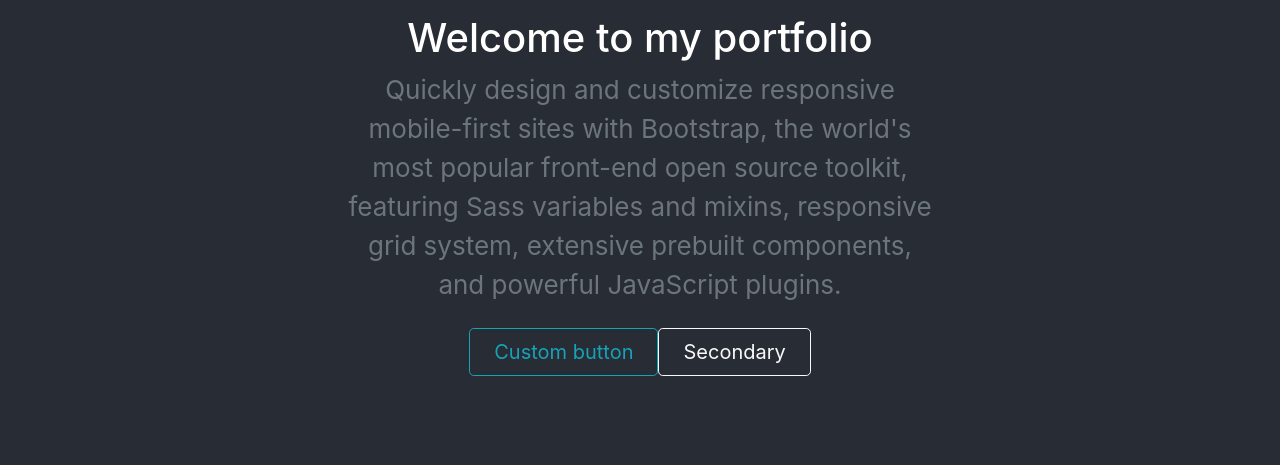
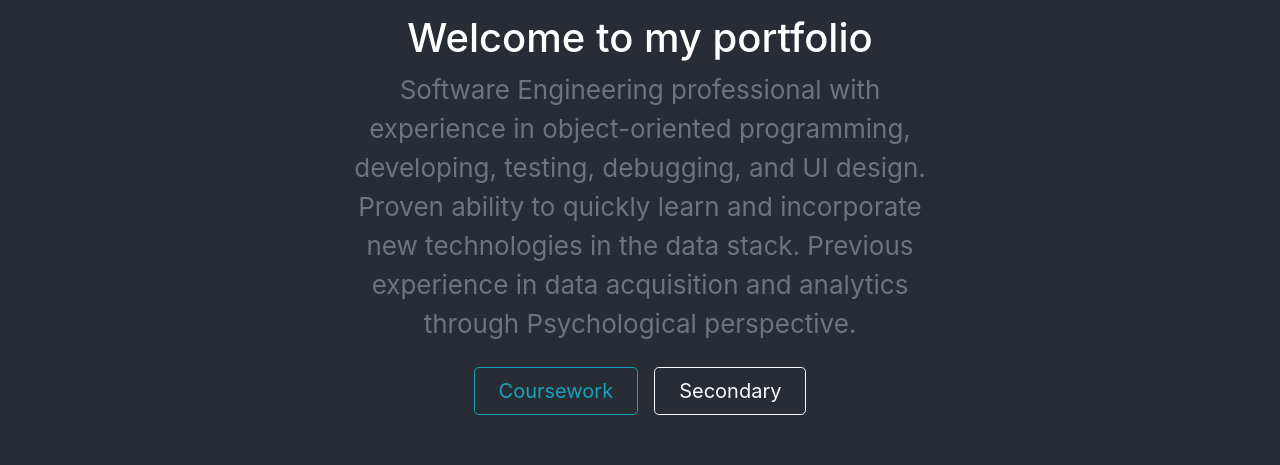
Before and after one commit to adshay18/portfolio, a JavaScript app: page / in a window 1280 px wide. Shown: the part 138-603 px from the top of the page. Built offline with nearby package versions, Linux system fonts and the light colour scheme; the HTML template or start-up script is replaced by a standard one.

Commit message:
build link to coursework

```diff
--- a/src/App.js
+++ b/src/App.js
@@ -8,29 +8,32 @@ function App() {
     <div className="App">
       <NavBar />
       <header className="App-header">
-        <div class="bg-body text-secondary px-4 py-5 text-center">
-          <div class="py-5">
-            <h1 class="display-5 fw-bold text-white">
+        <div className="bg-body text-secondary px-4 py-5 text-center">
+          <div className="py-5">
+            <h1 className="display-5 fw-bold text-white">
               Welcome to my portfolio
             </h1>
-            <div class="col-lg-6 mx-auto">
-              <p class="fs-5 mb-4">
-                Quickly design and customize responsive mobile-first sites with
-                Bootstrap, the world's most popular front-end open source
-                toolkit, featuring Sass variables and mixins, responsive grid
-                system, extensive prebuilt components, and powerful JavaScript
-                plugins.
+            <div className="col-lg-6 mx-auto">
+              <p className="fs-5 mb-4">
+                Software Engineering professional with experience in
+                object-oriented programming, developing, testing, debugging, and
+                UI design. Proven ability to quickly learn and incorporate new
+                technologies in the data stack. Previous experience in data
+                acquisition and analytics through Psychological perspective.
               </p>
-              <div class="d-grid gap-2 d-sm-flex justify-content-sm-center">
-                <button
-                  type="button"
-                  class="btn btn-outline-info btn-lg px-4 me-sm-3 fw-bold"
+              <div className="d-grid gap-2 d-sm-flex justify-content-sm-center">
+                <a
+                  href="https://www.springboard.com/courses/software-engineering-career-track/?utm_source=google&utm_medium=cpc&utm_campaign=118160325832&utm_content=593537644032&utm_term=springboard%20software%20engineer&hsa_acc=9510960008&hsa_cam=12310804308&hsa_grp=118160325832&hsa_ad=593537644032&hsa_src=g&hsa_tgt=kwd-853613075663&hsa_kw=springboard%20software%20engineer&hsa_mt=e&hsa_net=adwords&hsa_ver=3&gclid=Cj0KCQiA-oqdBhDfARIsAO0TrGH0-i5JnVNRH4RPIqD3z3TXKhOpphGYmM-WQqixw2Os3jIhDBG05scaAtnfEALw_wcB"
+                  target="_blank"
+                  rel="noreferrer"
+                  className="btn btn-outline-info btn-lg px-4 me-sm-3 fw-bold mr-2"
                 >
-                  Custom button
-                </button>
-                <button type="button" class="btn btn-outline-light btn-lg px-4">
+                  Coursework
+                </a>
+
+                <a className="btn btn-outline-light btn-lg px-4 ml-2">
                   Secondary
-                </button>
+                </a>
               </div>
             </div>
           </div>
```
